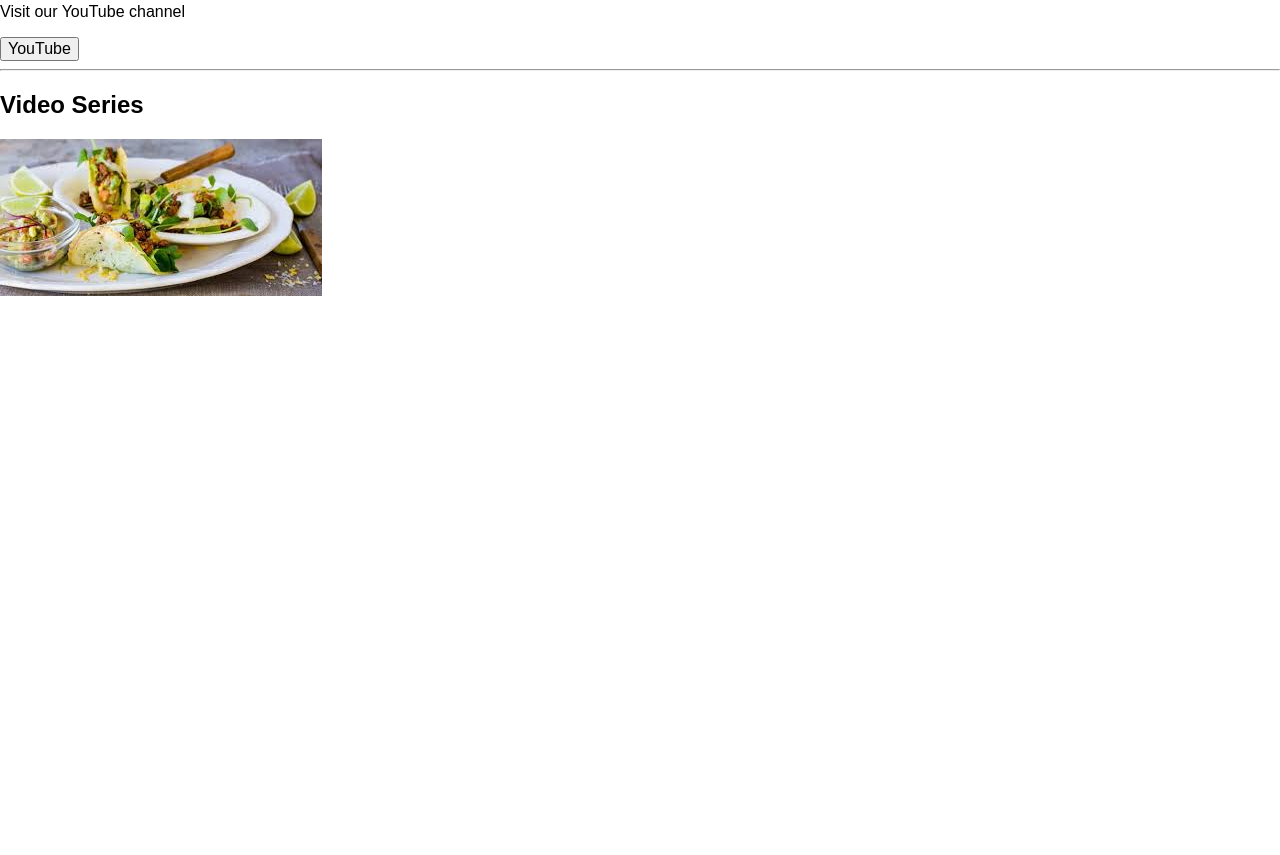
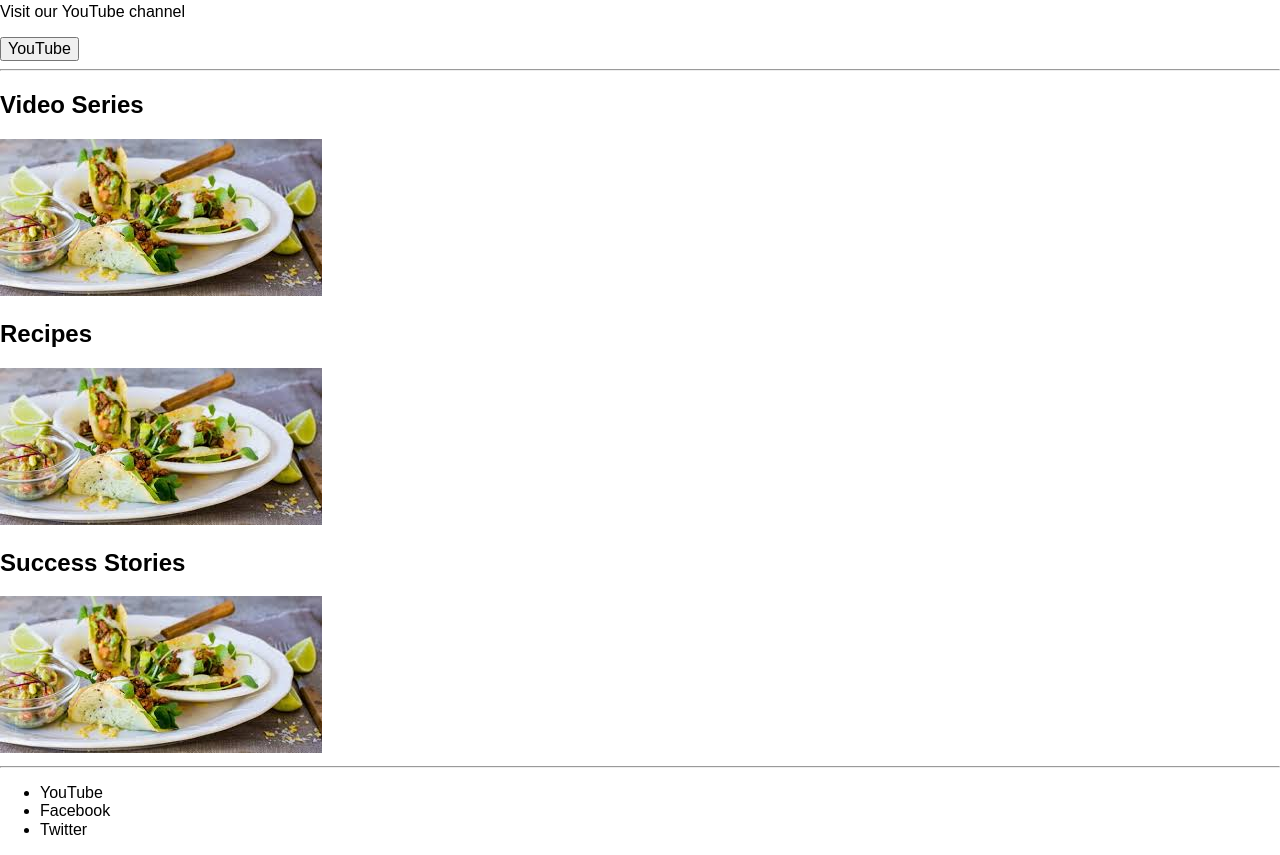
Before and after one commit to gregknudsen-zz/bal-redesign, a plain HTML site: page index.html in a window 1280 px wide. Shown: the part 511-1366 px from the top of the page. Before the commit the page ends 811 px from the top, so only its background shows below. Drawn offline with Linux system fonts and the light colour scheme.

Commit message:
basic structure in place

```diff
--- a/index.html
+++ b/index.html
@@ -46,7 +46,24 @@
 	<div class="lower-nav">
 		<h2>Video Series</h2>
 		<img src="img/cover.jpg">
+
+		<h2>Recipes</h2>
+		<img src="img/cover.jpg">
+
+		<h2>Success Stories</h2>
+		<img src="img/cover.jpg">
 	</div>
+	<hr>
+
+	<footer>
+		<div class="social-media">
+			<ul>
+				<li>YouTube</li>
+				<li>Facebook</li>
+				<li>Twitter</li>
+			</ul>
+		</div>
+	</footer>
 
 
 	<script type="text/javascript" href="/main.js"></script>
```
